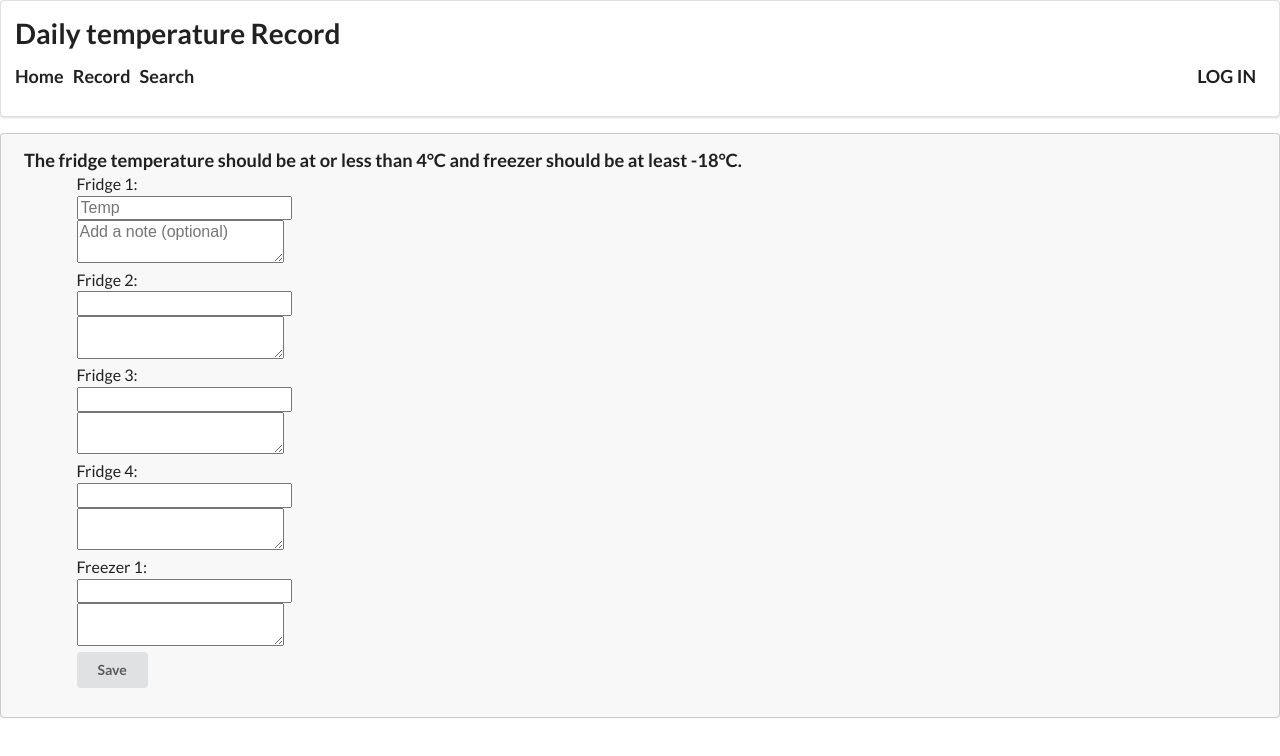
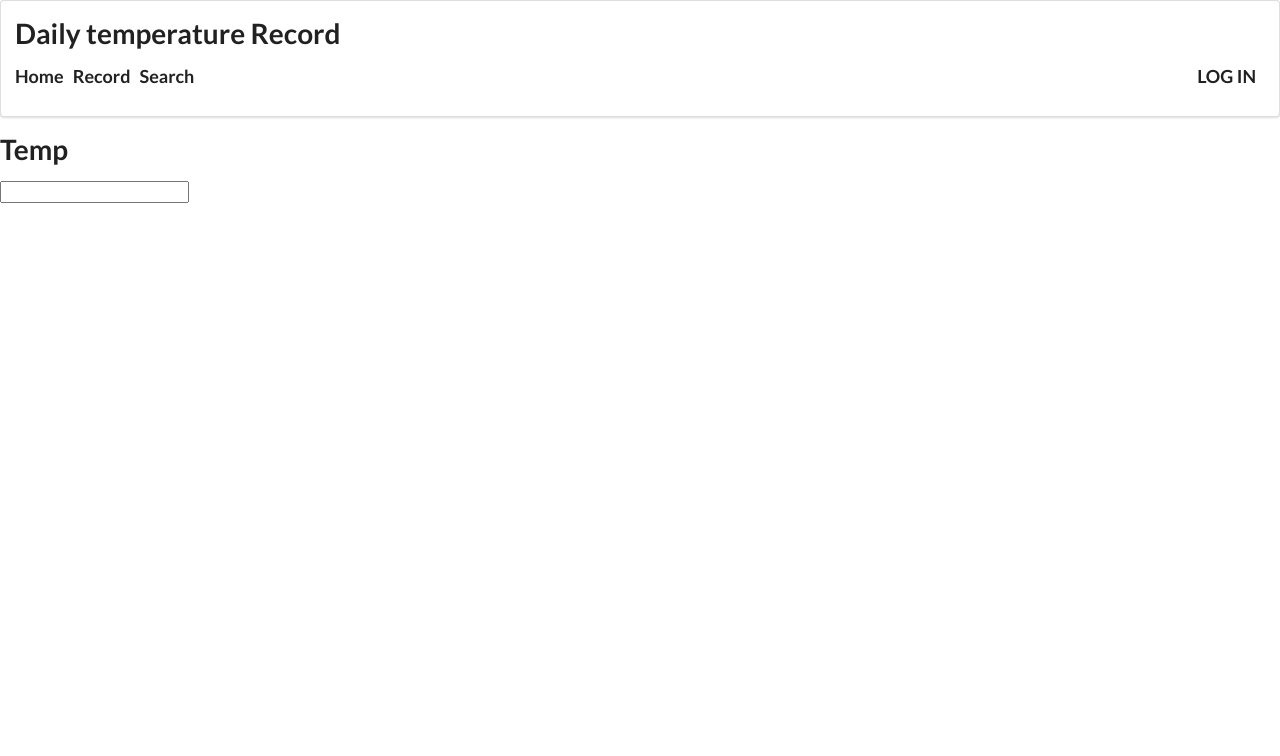
Before and after one commit to kokoaono/mpi-temp, a React (Create React App) app: page /temp in a window 1280 px wide. Shown: the top 756 px of the page. Built offline with nearby package versions, Linux system fonts and the light colour scheme.

Commit message:
fridgezz

```diff
--- a/src/App.js
+++ b/src/App.js
@@ -1,23 +1,24 @@
-import React from 'react';
+import React, { Fragment } from 'react';
 import { BrowserRouter as Router, Routes, Route } from 'react-router-dom';
-import FridgeTempForm from './components/FridgeTempForm';
+
 import Home from './components/home/Home';
 import Header from './components/Header';
-import FoodTempForm from './components/FoodTempForm';
+import FoodTempForm from './components/tempForms/FoodTempForm';
+import FridgeTemp from './components/FridgeTemp';
 
 
 const App = () => {
   return (
-    <div className='App'>
+    <Fragment>
       <Router>
         <Header />
         <Routes>
           <Route path='/' element={<Home />} />
-          <Route path='temp' element={<FridgeTempForm />} />
           <Route path='foodtemp' element={<FoodTempForm />} />
+          <Route path='temp' element={<FridgeTemp />} />
         </Routes>
       </Router>
-    </div>
+    </Fragment>
   )
 };
 
--- /dev/null
+++ b/src/components/FridgeTemp.js
@@ -0,0 +1,135 @@
+import React, { useState } from "react";
+
+const FridgeTemp = () => {
+  const [fridges, setFridges] = useState(
+    [
+      {
+        id: 1,
+        name: "fridge1",
+        fridgeTemp: []
+      },
+      {
+        id: 2,
+        name: 'fridge2',
+        fridgeTemp: []
+      },
+      {
+        id: 3,
+        name: 'fridge3',
+        fridgeTemp: []
+
+      },
+      {
+        id: 4,
+        name: 'fridge4',
+        fridgeTemp: []
+      },
+      {
+        id: 5,
+        freezerTemp: []
+      }
+    ]);
+  localStorage.setItem('fridge', JSON.stringify(fridges))
+
+  // const handleClick = (e) => {
+  //   e.preventDefault();
+  //   setFridges(prevState => {
+  //     return { ...prevState, fridges }
+  //   })
+  //   console.log('c');
+  // }
+
+  return (
+    <div>
+      <h1>Temp</h1>
+      <form>
+        <input
+          type="number"
+          value={fridges.temp}
+          onChange={e => setFridges(e.target.value)}
+        >
+        </input>
+        {/* <button type="submit" value="submit" onClick={handleClick}>save</button> */}
+      </form>
+    </div>
+  )
+};
+
+
+// const fridge = [
+//   {
+//     id: 1,
+//     name: "Fridge1",
+//     temp: "",
+
+//   },
+//   {
+//     id: 2,
+//     name: "Fridge2",
+//     temp: ""
+//   }
+// ];
+
+// localStorage.setItem("fridge", JSON.stringify(fridge))
+// const stringData = localStorage.getItem("fridge")
+// const result = JSON.parse(stringData)
+// console.log(result);
+
+// localStorage.getItem('fridge', JSON.parse(fridge))
+
+
+// const FridgeTemp = () => {
+//   const [fridgeArray, setFridgeArray] = useState([
+//     {
+//       id: 1,
+//       name: "Fridge1",
+//       temp: "",
+//       note: ""
+//     },
+//     {
+//       id: 2,
+//       name: "Fridge2",
+//       temp: "",
+//       note: ""
+//     }], () => {
+//       const localData = localStorage.getItem("fridgeArray");
+//       return localData ? JSON.parse(localData) : []
+//     })
+//   useEffect(() => {
+//     localStorage.setItem('fridgeArray', JSON.stringify(fridgeArray))
+//   }, [fridgeArray])
+
+
+//   // const handleSubmit = (e) => {
+//   //   e.preventDefault();
+//   //   localStorage.setItem('fridges', JSON.stringify(fridgeArray))
+//   //   const result = fridgeArray.push(fridgeArray)
+//   //   console.log(result);
+//   // };
+
+//   return (
+//     <form>
+//       <input
+//         placeholder="name"
+//         name="name"
+//         type="text"
+//         value={fridgeArray.name}
+//         onChange={e => setFridgeArray({ ...fridgeArray, [e.target.name]: e.target.value })}
+//       />
+//       <input
+//         type="number"
+//         value={fridgeArray.temp}
+//         onChange={e => setFridgeArray({ ...fridgeArray, [e.target.temp]: e.target.value })}
+//       />
+//       <input value={fridgeArray.note} type="text" onChange={e => setFridgeArray({ ...fridgeArray, [e.target.note]: e.target.value })} />
+//       <h2>Fridge name is - {fridgeArray.name}</h2>
+//       <h2>Fridge temp is - {fridgeArray.temp}</h2>
+//       <h2>note is - {fridgeArray.note}</h2>
+//       <button >SAVE</button>
+
+//     </form>
+
+//   )
+// };
+
+export default FridgeTemp;
--- a/src/components/FridgeTempForm.js
+++ /dev/null
@@ -1,132 +0,0 @@
-import React, { useState } from "react";
-
-const FridgeTempForm = () => {
-  const message = "The fridge temperature should be at or less than 4°C and freezer should be at least -18°C."
-
-  const [temp, setTemp] = useState({
-    fridge1: '',
-    fridge2: '',
-    fridge3: '',
-    fridge4: '',
-    freezer: ''
-  });
-
-  const [note, setNote] = useState({
-    note1: '',
-    note2: '',
-    note3: '',
-    note4: '',
-    note5: ''
-  });
-
-  const handleChange = e => {
-    e.preventDefault();
-
-    setTemp({
-      ...temp,
-      [e.target.name]: e.target.value,
-    })
-  };
-
-  const handleNoteChange = e => {
-    e.preventDefault();
-
-    setNote({
-      ...note,
-      [e.target.name]: e.target.value
-    })
-  };
-
-  const handleSubmit = e => {
-    e.preventDefault();
-
-    alert(`value: ${temp.fridge1}`)
-  };
-
-  return (
-    <div className="ui large message">
-      <h3 className="header">{message}</h3>
-      <div className="ui grid container">
-        <div className="two wide column">
-          <form onSubmit={handleSubmit}>
-            Fridge 1:
-            <input
-              type="number"
-              name="fridge1"
-              value={temp.fridge1}
-              placeholder="Temp"
-              onChange={handleChange}>
-            </input>
-            <textarea
-              placeholder="Add a note (optional)"
-              name="note1"
-              value={note.note1}
-              onChange={handleNoteChange}
-            >
-            </textarea>
-            Fridge 2:
-            <input
-              type="number"
-              name="fridge2"
-              value={temp.fridge2}
-              onChange={handleChange}>
-            </input>
-            <textarea
-              name="note2"
-              value={note.note2}
-              onChange={handleNoteChange}
-            >
-            </textarea>
-            Fridge 3:
-            <input
-              type="number"
-              name="fridge3"
-              value={temp.fridge3}
-              onChange={handleChange}>
-            </input>
-            <textarea
-              name="note3"
-              value={note.note3}
-              onChange={handleNoteChange}
-            >
-            </textarea>
-            Fridge 4:
-            <input
-              type="number"
-              name="fridge4"
-              value={temp.fridge4}
-              onChange={handleChange}>
-            </input>
-            <textarea
-              name="note4"
-              value={note.note4}
-              onChange={handleNoteChange}
-            >
-            </textarea>
-            Freezer 1:
-            <input
-              type="number"
-              name="freezer"
-              value={temp.freezer}
-              onChange={handleChange}>
-            </input>
-            <textarea
-              name="note5"
-              value={note.note5}
-              onChange={handleNoteChange}
-            >
-            </textarea>
-            <button
-              className="ui button"
-              type="submit"
-            >
-              Save
-            </button>
-          </form>
-        </div>
-      </div >
-    </div >
-  )
-};
-
-export default FridgeTempForm;
--- a/src/components/FoodTempForm.js
+++ b/src/components/tempForms/FoodTempForm.js
@@ -1,9 +1,10 @@
 import React, { useState } from 'react';
 import DatePicker from 'react-datepicker';
+import "react-datepicker/dist/react-datepicker.css"
 
 const FoodTempForm = () => {
   const [startDate, setStartDate] = useState(new Date());
-  const [foodTemp, setFoodTemp] = useState('');
+  const [foodTemp, setFoodTemp] = useState();
 
   const handleChange = (e) => {
     e.preventDefault();
@@ -13,7 +14,7 @@ const FoodTempForm = () => {
 
 
   return (
-    <div>
+    <div className='ui grid container'>
       <form>
         <select>
           <option defaultValue="Protein">Select protein</option>
@@ -22,14 +23,13 @@ const FoodTempForm = () => {
           <option value="Lamb">Lamb</option>
           <option value="Pork">Pork</option>
         </select>
+        <lable>test</lable>
         <input
           type="number"
           value={foodTemp}
           onChange={handleChange}
         >
-
         </input>
-
       </form>
       <DatePicker
         dateFormat="dd/MM/yyyy h:mm aa"
```
